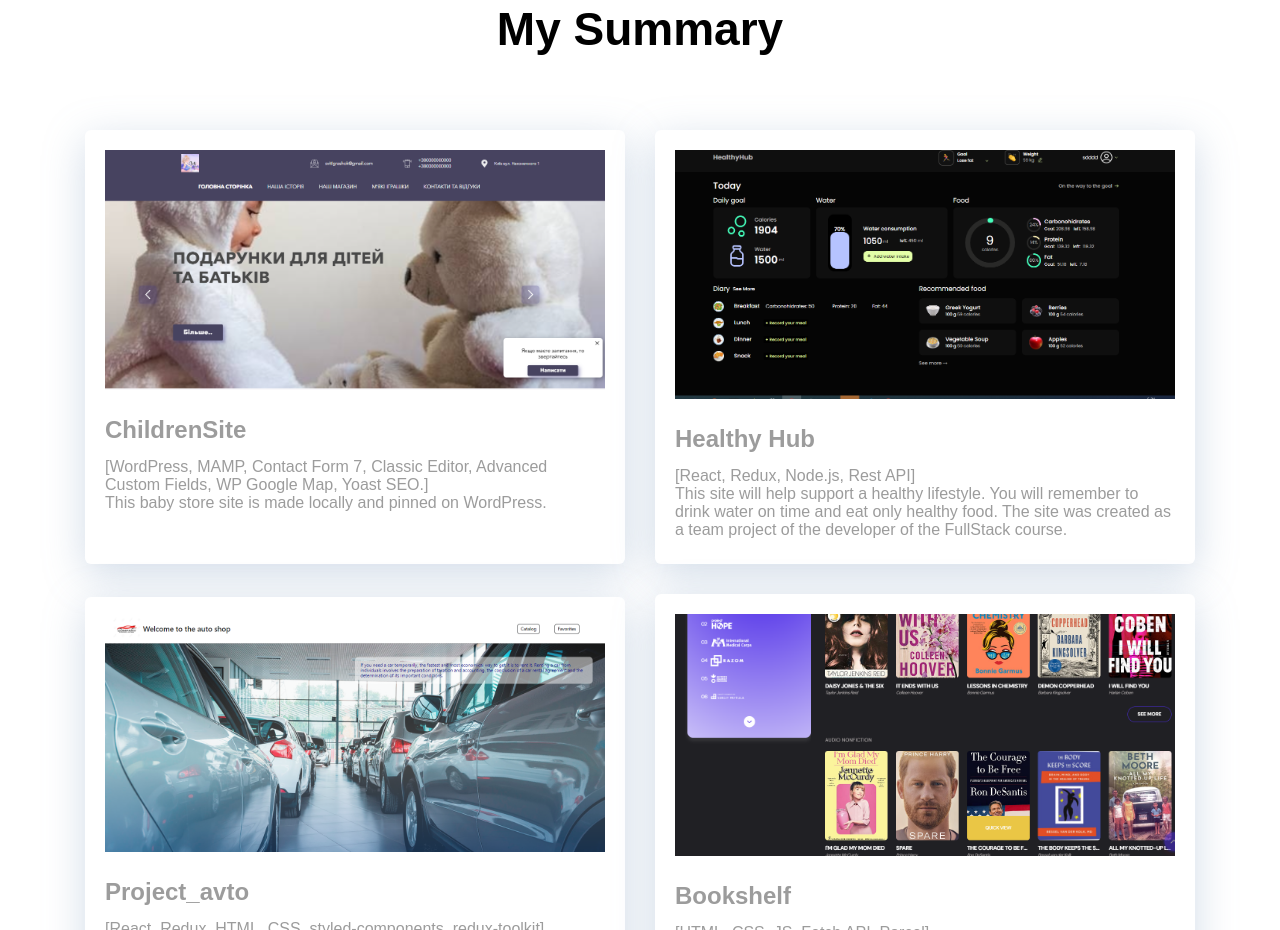
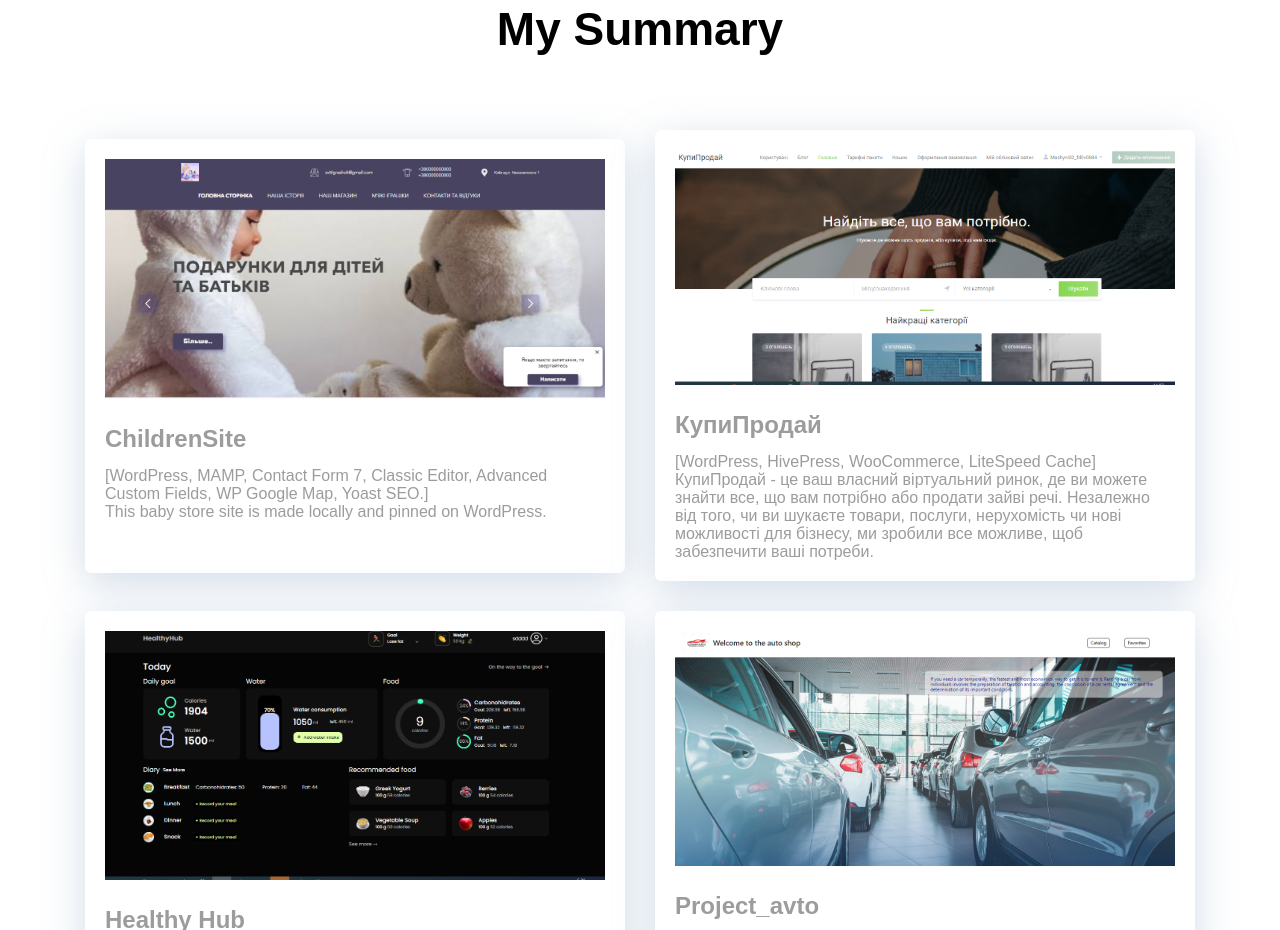
Before and after one commit to MariySemenenko/Summary, a React (Create React App) app: page / in a window 1280 px wide. Shown: the part 880-1810 px from the top of the page. Built offline with nearby package versions, Linux system fonts and the light colour scheme.

Commit message:
Add new site buySell

```diff
--- a/src/components/App.jsx
+++ b/src/components/App.jsx
@@ -62,7 +62,7 @@ export const App = () => {
 
 {/* -----------КупиПродай-------------------- */}
 
-            {/* <li className="card">
+            <li className="card">
                 <a
                   target="_blank"
                   rel="noopener noreferrer"
@@ -79,7 +79,7 @@ export const App = () => {
                     ми зробили все можливе, щоб забезпечити ваші потреби.
                   </p>
                 </a>
-              </li> */}
+              </li>
 
 {/* -----------Healthy---------------- */}
 
```
